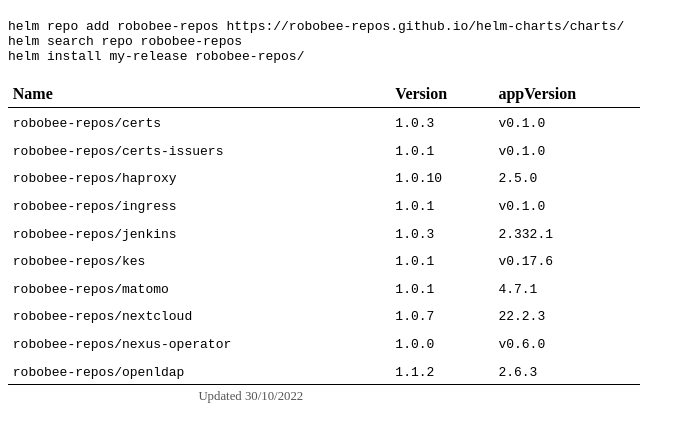
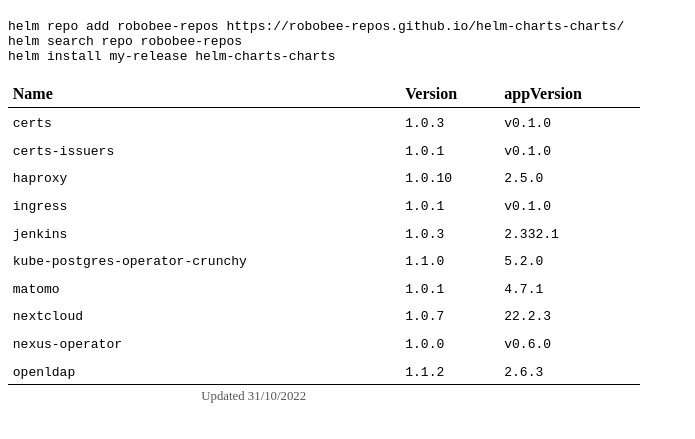
Before and after one commit to robobee-repos/helm-charts, a plain HTML site: page charts/index.html in a window 1280 px wide. Shown: the part 61-500 px from the top of the page, without its empty margins (0-695 px from the left). Drawn offline with Linux system fonts and the light colour scheme.

Commit message:
See #4654 Update postgres

```diff
--- a/charts/index.html
+++ b/charts/index.html
@@ -56,9 +56,9 @@
 
 <p>
 <pre>
-helm repo add robobee-repos https://robobee-repos.github.io/helm-charts/charts/
+helm repo add robobee-repos https://robobee-repos.github.io/helm-charts-charts/
 helm search repo robobee-repos
-helm install my-release robobee-repos/
+helm install my-release helm-charts-charts
 </pre>
 </p>
 
@@ -73,68 +73,68 @@
 </thead>
 
 <tr>
-<td><code>robobee-repos/certs</code></td>
+<td><code>certs</code></td>
 <td><code>1.0.3</code></td>
 <td><code>v0.1.0</code></td>
 </tr>
 
 <tr>
-<td><code>robobee-repos/certs-issuers</code></td>
+<td><code>certs-issuers</code></td>
 <td><code>1.0.1</code></td>
 <td><code>v0.1.0</code></td>
 </tr>
 
 <tr>
-<td><code>robobee-repos/haproxy</code></td>
+<td><code>haproxy</code></td>
 <td><code>1.0.10</code></td>
 <td><code>2.5.0</code></td>
 </tr>
 
 <tr>
-<td><code>robobee-repos/ingress</code></td>
+<td><code>ingress</code></td>
 <td><code>1.0.1</code></td>
 <td><code>v0.1.0</code></td>
 </tr>
 
 <tr>
-<td><code>robobee-repos/jenkins</code></td>
+<td><code>jenkins</code></td>
 <td><code>1.0.3</code></td>
 <td><code>2.332.1</code></td>
 </tr>
 
 <tr>
-<td><code>robobee-repos/kes</code></td>
-<td><code>1.0.1</code></td>
-<td><code>v0.17.6</code></td>
+<td><code>kube-postgres-operator-crunchy</code></td>
+<td><code>1.1.0</code></td>
+<td><code>5.2.0</code></td>
 </tr>
 
 <tr>
-<td><code>robobee-repos/matomo</code></td>
+<td><code>matomo</code></td>
 <td><code>1.0.1</code></td>
 <td><code>4.7.1</code></td>
 </tr>
 
 <tr>
-<td><code>robobee-repos/nextcloud</code></td>
+<td><code>nextcloud</code></td>
 <td><code>1.0.7</code></td>
 <td><code>22.2.3</code></td>
 </tr>
 
 <tr>
-<td><code>robobee-repos/nexus-operator</code></td>
+<td><code>nexus-operator</code></td>
 <td><code>1.0.0</code></td>
 <td><code>v0.6.0</code></td>
 </tr>
 
 <tr>
-<td><code>robobee-repos/openldap</code></td>
+<td><code>openldap</code></td>
 <td><code>1.1.2</code></td>
 <td><code>2.6.3</code></td>
 </tr>
 
 <tfoot>
 <tr>
-<td colspan="2">Updated 30/10/2022</td>
+<td colspan="2">Updated 31/10/2022</td>
 </tr>
 </tfoot>
 
```
